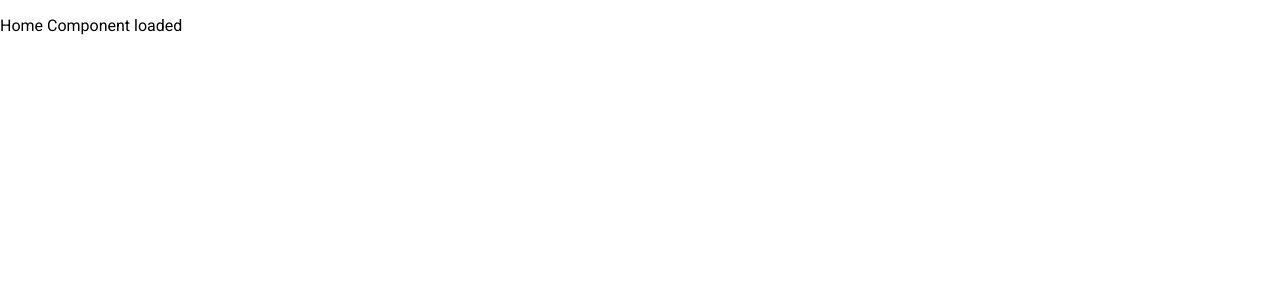
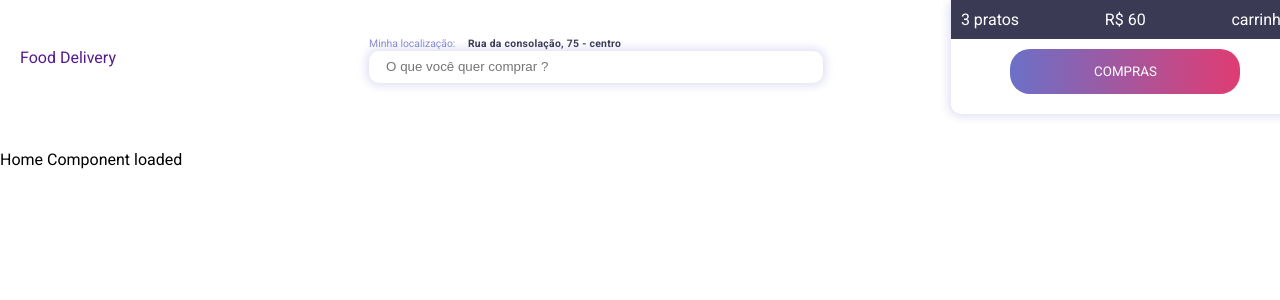
Before and after one commit to kscastro/vue-pizzaria, a Vue app: page / in a window 1280 px wide. Shown: the top 300 px of the page. Built offline with nearby package versions, Linux system fonts and the light colour scheme.

Commit message:
created Header Component

```diff
--- a/src/App.vue
+++ b/src/App.vue
@@ -1,14 +1,16 @@
 <template>
-
-<router-view />
+<div>
+  <header-component />
+  <router-view />
+</div>
 </template>
 
 <script>
-
+import Header from './components/Header';
 export default {
   name: 'app',
   components: {
-
+   'header-component': Header
   }
 }
 </script>
--- /dev/null
+++ b/src/components/Header.vue
@@ -0,0 +1,139 @@
+<template>
+    <nav class='nav__container'>
+      <div class="brand">
+        <a href=''>Food Delivery</a>
+      </div>
+      <div class="search">
+        <div class="address">
+          <span class="address__label">
+            Minha localização:
+          </span>
+          <span class="address__info">
+            Rua da consolação, 75 - centro
+          </span>
+        </div>
+        <div class="input">
+          <input type="text" placeholder="O que você quer comprar ?">
+        </div>
+     </div>
+      <div class="cart">
+          <div class="order__info">
+            <span>
+              3 pratos
+            </span>
+            <span>
+              R$ 60
+            </span>
+            <span>
+              carrinho
+            </span>
+          </div>
+          <button class="btn__order">Compras</button>
+      </div>
+    </nav>
+</template>
+<script>
+export default {
+  name: 'header-component'
+}
+</script>
+<style lang="stylus">
+font-color = #3b3a55;
+b-width = 100%;
+font = 'Roboto', sans-serif;
+.nav__container {
+  width: 100%;
+  max-width : 1320px;
+  margin: 0 auto;
+  padding: 0 20px 20px 20px;
+  background : #fff;
+  display : flex;
+  justify-content : space-around;
+  align-items : center;
+  & > .brand {
+    width: 60%;
+    & > a {
+        font-size: 1rem;
+        text-decoration: none;
+        cursor pointer;
+        font-family:font
+    }
+  }
+  & > .search {
+    width: 100%;
+    display: flex;
+    flex-direction : column;
+    & > .address {
+      width : 100%;
+      & > .address__label {
+        color : rgba(107, 112, 200, .8);
+        font-size : .65em;
+      }
+      & > .address__info {
+        font-family :font;
+        font-size : .65em;
+        font-weight :bold
+        letter-spacing : .3px;
+        color:font-color;
+        padding-left : 10px;
+        margin-bottom : 15px;
+      }
+    }
+    & > .input {
+        width : 100%;
+      & > input {
+        width: 450px;
+        height: 30px;
+        border-radius: 10px;
+        border :none;
+        box-shadow: 0 0 9px 3px rgba(107, 112, 200, .2);
+      }
+      & > input::placeholder {
+        padding-left: 15px;
+      }
+    }
+  }
+  & > .cart {
+    width: 60%;
+    display : flex;
+    flex-direction : column;
+    justify-content : center;
+    align-items : center;
+    border : none;
+    padding-bottom : 20px;
+    paddin-right : 30px;
+    border-radius: 10px;
+    box-shadow: 0 0 9px 3px rgba(107, 112, 200, .2);
+
+    & > .order__info {
+      width : 100%;
+      display : flex;
+      background : font-color;
+      justify-content: space-between;
+      // padding: 10px;
+      // margin-bottom : 10px;
+      & > span {
+        color : #fff
+        font-family: font;
+        padding: 10px;
+      & > span::first-child {
+        padding-left : 10px
+      }
+      }
+    }
+    & > .btn__order {
+      font-family: font;
+      cursor: pointer;
+      text-transform : uppercase;
+      color: #fff;
+      margin-top: 10px;
+      margim-bottom : 10px;
+      width: 230px;
+      padding : 15px 15px;
+      border-radius: 20px;
+      border : none;
+      background-image: linear-gradient(-90deg, #e03c72, #6B70C8);
+    }
+  }
+}
+</style>
```
